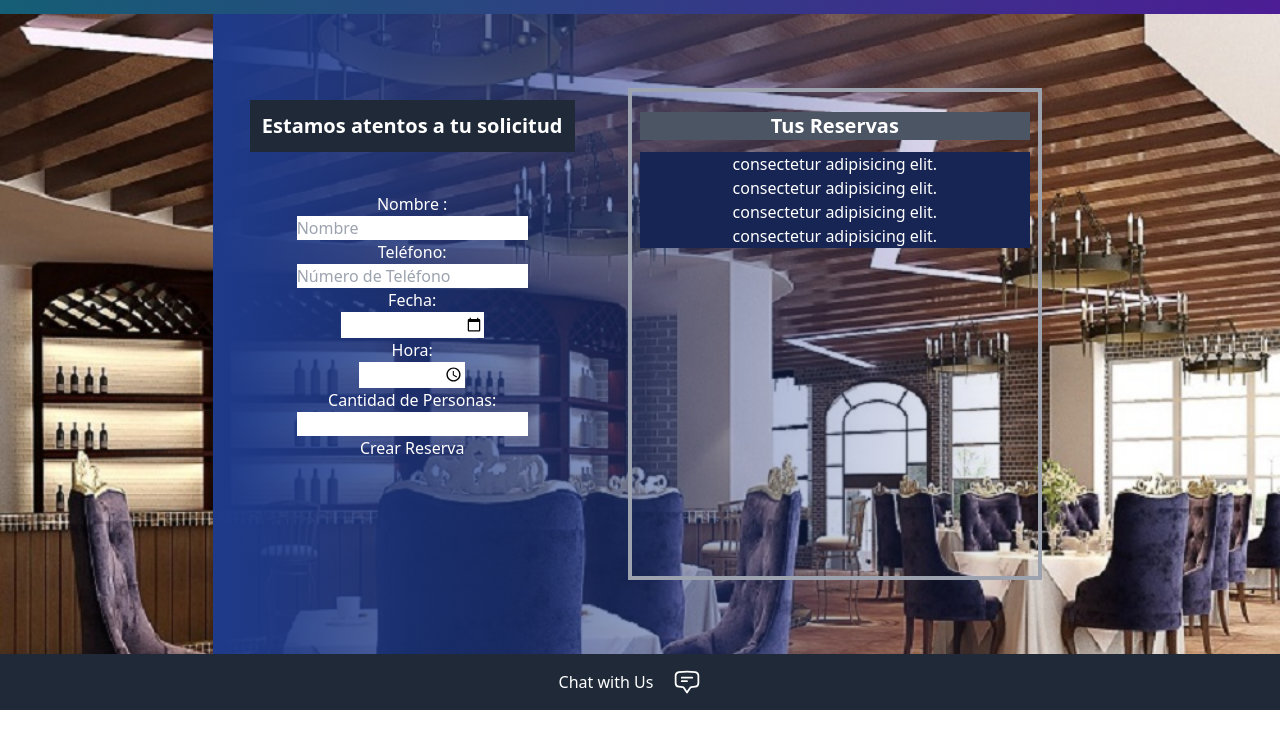
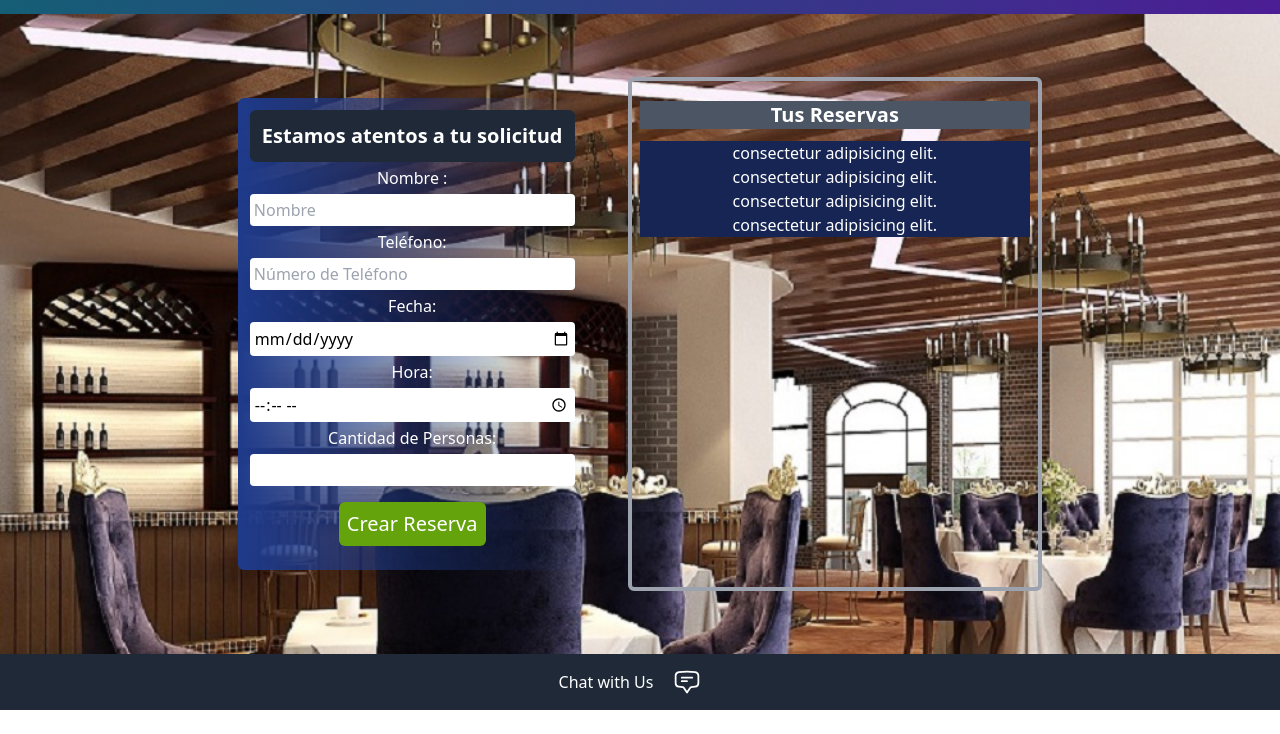
Before and after one commit to leoTechnologyDeveloper/gestor-reservas-javascript-vanilla.io, a plain HTML site: page index.html in a window 1280 px wide. Shown: the part 66-800 px from the top of the page. Drawn offline with nearby package versions, Linux system fonts and the light colour scheme.

Commit message:
imputs styles

```diff
--- a/index.html
+++ b/index.html
@@ -23,22 +23,25 @@
       id="main"
     >
       <section
-        class="w10/12 md:w-4/6 flex items-center justify-around flex-col md:flex-row gap-4 bg-gradient-to-r from-blue-900 text-white p-3"
+        class="w10/12 md:w-4/6 flex items-center justify-around flex-col md:flex-row gap-4 text-white p-3"
       >
         <!-- <h2>Estamos atentos a tu solicitud 1</h2> -->
 
-        <form id="nueva-cita" class="h-auto md:h-4/5 p-3 text-center">
-          <legend class="mb-10 font-bold text-xl bg-gray-800 p-3">
+        <form
+          id="nueva-cita"
+          class="h-auto p-3 text-center bg-gradient-to-r from-blue-900 rounded-md"
+        >
+          <legend class="mb-1 font-bold text-xl bg-gray-800 p-3 rounded-md">
             Estamos atentos a tu solicitud
           </legend>
           <div class="divFormElement">
-            <label class="">Nombre :</label>
+            <label class=" ">Nombre :</label>
             <div class="">
               <input
                 type="text"
                 id="nombre"
                 name="nombre"
-                class=""
+                class="w-full text-black p-1 rounded my-1"
                 placeholder="Nombre"
               />
             </div>
@@ -51,7 +54,7 @@
                 type="tel"
                 id="telefono"
                 name="telefono"
-                class=""
+                class="w-full text-black p-1 rounded my-1"
                 placeholder="Número de Teléfono"
               />
             </div>
@@ -59,31 +62,51 @@
           <div class="divFormElement">
             <label class="">Fecha:</label>
             <div class="">
-              <input type="date" id="fecha" name="fecha" class="" />
+              <input
+                type="date"
+                id="fecha"
+                name="fecha"
+                class="w-full text-black p-1 rounded my-1"
+              />
             </div>
           </div>
 
           <div class="divFormElement">
             <label class="">Hora:</label>
             <div class="">
-              <input type="time" id="hora" name="hora" class="" />
+              <input
+                type="time"
+                id="hora"
+                name="hora"
+                class="w-full text-black p-1 rounded my-1"
+              />
             </div>
           </div>
 
           <div class="divFormElement">
             <label class="">Cantidad de Personas:</label>
             <div class="">
-              <input type="number" id="cantidad" name="cantidad" class="" />
+              <input
+                type="number"
+                id="cantidad"
+                name="cantidad"
+                class="w-full text-black p-1 rounded my-1"
+              />
             </div>
           </div>
           <div class="divFormElement">
-            <button type="submit" class="">Crear Reserva</button>
+            <button
+              type="submit"
+              class="p-2 bg-lime-600 hover:bg-lime-300 text-white hover:text-black rounded-md m-3 text-xl"
+            >
+              Crear Reserva
+            </button>
           </div>
         </form>
 
         <div
           id="reservasContainer"
-          class="h-auto md:h-4/5 border-4 border-gray-400 md:w-3/6 p-2 text-center"
+          class="h-auto md:h-5/6 border-4 border-gray-400 w-full md:w-3/6 p-2 text-center rounded-md"
         >
           <h2 class="text-center my-3 font-bold text-xl bg-gray-600">
             Tus Reservas
```
